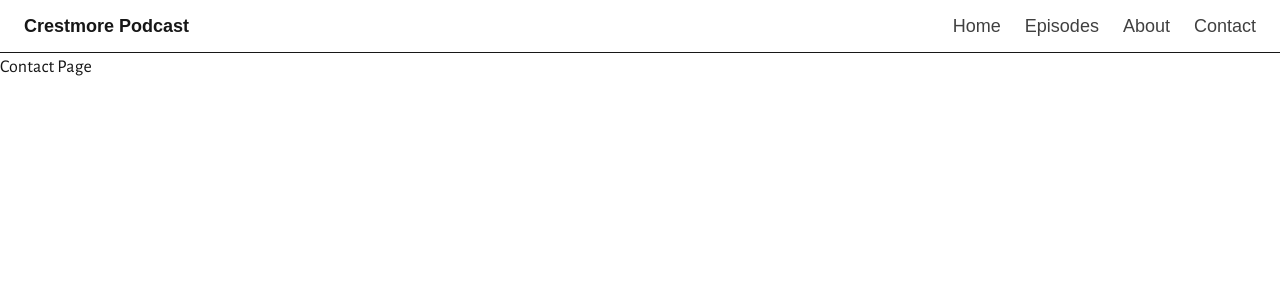
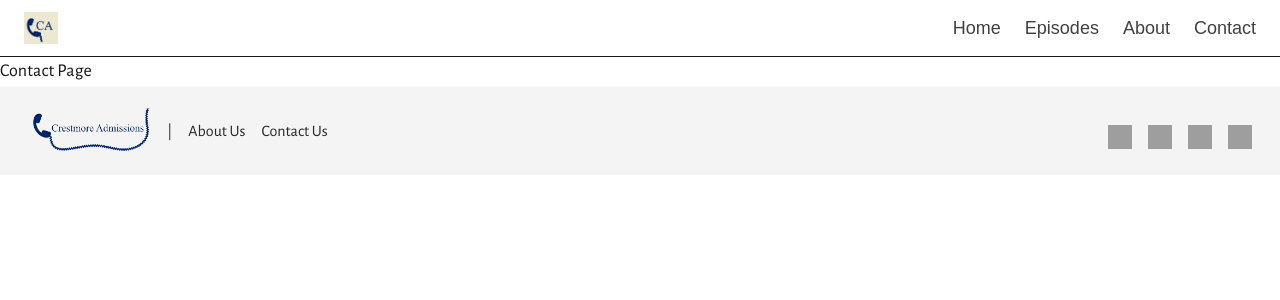
Before and after one commit to avadecrist/crestmore-admissions-website, a Next.js app: page /contact in a window 1280 px wide. Shown: the top 300 px of the page. Built offline with nearby package versions, Linux system fonts and the light colour scheme; grey boxes are pictures that could not be loaded; a web font is replaced by a local one.

Commit message:
simple footer

```diff
--- a/src/app/globals.css
+++ b/src/app/globals.css
@@ -5,6 +5,8 @@
   --foreground: #171717;
   --primary: 0 35 102;
   --secondary: #EDE8D0;
+  --offWhite: #F4F4F4;
+  --offBlack: #282828;
   --font-heading: var(--font-abhaya);
   --font-body: var(--font-alegreya);
 }
@@ -14,6 +16,9 @@
   --color-foreground: var(--foreground);
   --color-navy: rgb(var(--primary) / <alpha-value>);
   --color-beige: var(--secondary);
+  --color-offwhite: var(--offWhite);
+  --color-offblack: var(--offBlack);
+
   --font-sans: var(--font-alegreya);
   --font-serif: var(--font-abhaya);
 }
@@ -24,6 +29,10 @@
     --background: #0a0a0a;
     --foreground: #ededed;
   }
+}
+
+.nav-link:hover {
+  color: var(--primary);
 }
 
 body {
--- a/src/app/layout.tsx
+++ b/src/app/layout.tsx
@@ -2,6 +2,7 @@ import type { Metadata } from "next";
 import { Geist, Geist_Mono, Abhaya_Libre, Alegreya_Sans } from "next/font/google";
 import "./globals.css";
 import Navbar from "./ui/components/navbar";
+import Footer from "./ui/footer/footer";
 
 
 const abhayaLibre = Abhaya_Libre({
@@ -31,6 +32,7 @@ export default function RootLayout({
       <body>
         <Navbar />
         {children}
+        <Footer />
       </body>
     </html>
   );
--- a/src/app/ui/components/navbar.tsx
+++ b/src/app/ui/components/navbar.tsx
@@ -16,9 +16,9 @@ export default function Navbar() {
   return (
     <header className={`sticky top-0 z-50 w-full border-b bg-white/80 backdrop-blur`}>
       <nav className={`font-serif mx-auto flex max-w-7xl items-center justify-between px-4 py-3 md:px-6`}>
-        {/* Logo / Brand */}
+        {/* Logo */}
         <Link href='/' className='text-lg font-semibold'>
-            Crestmore Podcast
+            <img src="/header-icon.png" alt="Crestmore Admissions Icon" className="h-8 w-auto"/>
         </Link>
 
         {/* DESKTOP NAV */}
--- /dev/null
+++ b/src/app/ui/footer/footer.jsx
@@ -0,0 +1,46 @@
+'use client';
+import { Component } from 'react';
+import Link from 'next/link';
+
+class Footer extends Component {
+  render() {
+    const current_year = new Date().getFullYear();
+    return (
+      <footer className="py-5 bg-offwhite border-top">
+        {/* entire row */}
+        <div className="px-5 flex flex-row items-center justify-between">
+
+          {/* Logo and Quick Links */}
+          <div className="px-3 text-left text-offblack gap-4 flex flex-row items-center">
+              <Link href="/">
+                  <img src="/footer-logo.png" alt="Crestmore Admissions Logo" className="h-12 w-auto"/>
+              </Link>
+              <span>|</span>
+              <Link href="/about" className="text-md hover:underline">
+                  About Us
+              </Link>
+              <Link href="/contact" className="text-md hover:underline">
+                  Contact Us
+              </Link>
+
+            </div>
+
+            {/* Social Media Icons */}
+              <div className="text-right flex flex-row justify-end items-center mt-3">
+              {/* Linked Icon components */}
+            <img src="/tiktok.svg" alt="TikTok Icon" className="h-6 w-6 inline-block mx-2"/>
+            <img src="/tiktok.svg" alt="TikTok Icon" className="h-6 w-6 inline-block mx-2"/>
+            <img src="/tiktok.svg" alt="TikTok Icon" className="h-6 w-6 inline-block mx-2"/>
+            <img src="/tiktok.svg" alt="TikTok Icon" className="h-6 w-6 inline-block mx-2"/>
+          </div>
+
+        </div>
+
+        {/* <div className="text-sm text-center text-offblack mt-4">
+          <h6 className="text-sm">&copy; {current_year} Crestmore Productions</h6>
+        </div> */}
+      </footer>
+    );
+  }
+}
+export default Footer;
```
Also changed, not shown: public/footer-logo.png (added), public/header-icon.png (added).
